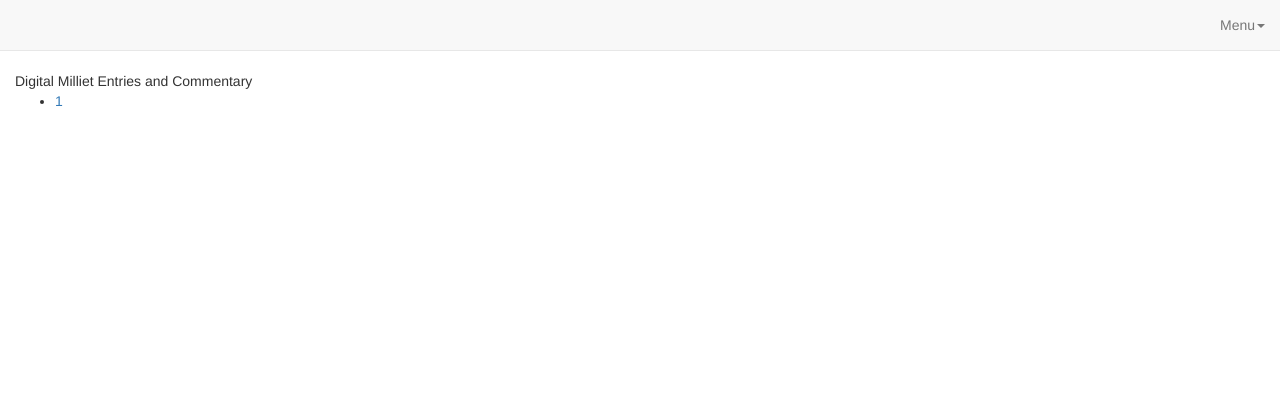
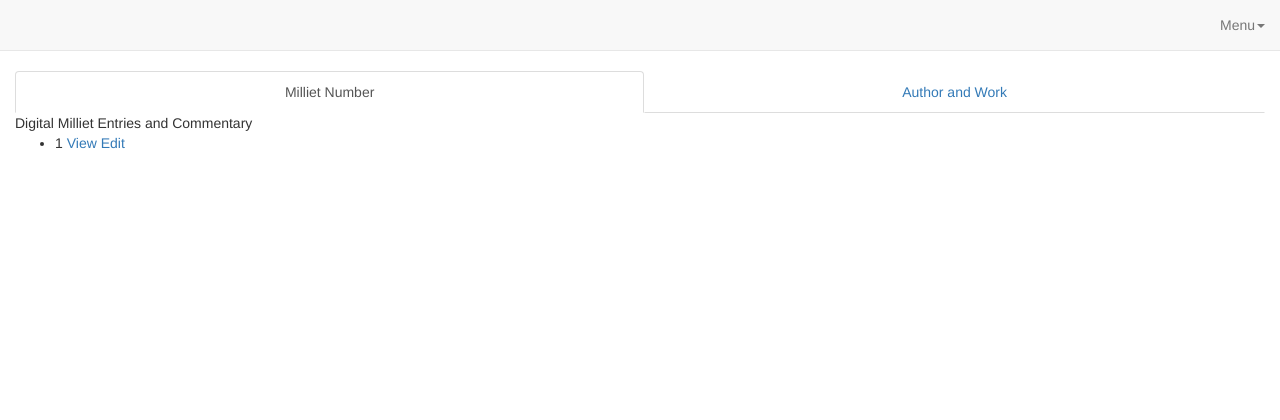
Before and after one commit to perseids-project/digital_milliet, a Flask app: template app/templates/commentary/list.html in a window 1280 px wide. Shown: the top 420 px of the page. Run offline with Flask 2, Linux system fonts and the light colour scheme; the template is opened without the code that fills it: most values are stand-ins (such as "Sample title", 1, 10 or a date in 2020); some libraries are stand-ins or nearby versions.

Commit message:
edit page, still need to hookup the submit button, #3

```diff
--- a/app/templates/commentary/list.html
+++ b/app/templates/commentary/list.html
@@ -1,9 +1,23 @@
 {% extends "base.html" %}
 {% block content %}
-	<div>Digital Milliet Entries and Commentary</div>
-	<ul>
-		{% for num in millnum_list %}
-			<li><a href="commentary/{{ num }}">{{ num }} </a></li>
-		{% endfor %}
-	</ul>
+
+<ul id='browse-tabs' class='nav nav-tabs nav-justified' role="tablist">
+	<li role='presentation' class='active'><a href='#millnum' aria-controls='millnum' role='tab' data-toggle='tab'>Milliet Number</a></li>
+	<li role='presentation'><a href='#author' aria-controls='author' role='tab' data-toggle='tab'>Author and Work</a></li>
+</ul>
+
+<div class='tab-content'>
+  <div role='tabpanel' class='tab-pane active' id='millnum'>
+    <div>Digital Milliet Entries and Commentary</div>
+		<ul>
+			{% for num in millnum_list %}
+				<li>{{ num }} <a href="commentary/{{ num }}">View</a> <a href="edit/{{ num }}">Edit</a></li>
+			{% endfor %}
+		</ul>
+  </div>
+  <div role='tabpanel' class='tab-pane' id='author'>
+
+  </div>
+</div>
+
 {% endblock %}
```
Also changed, not shown: app/views.py (+25 -2 lines).
